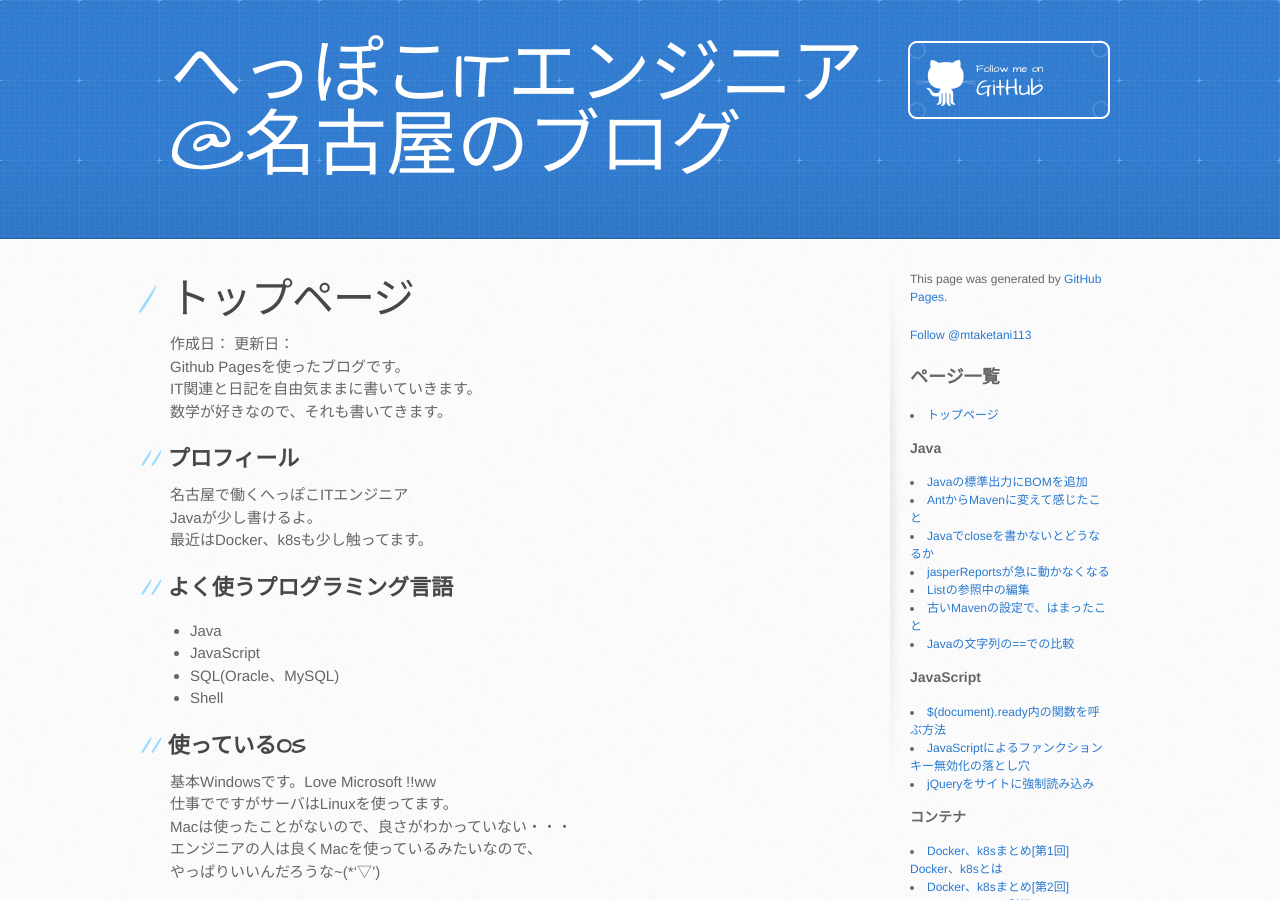
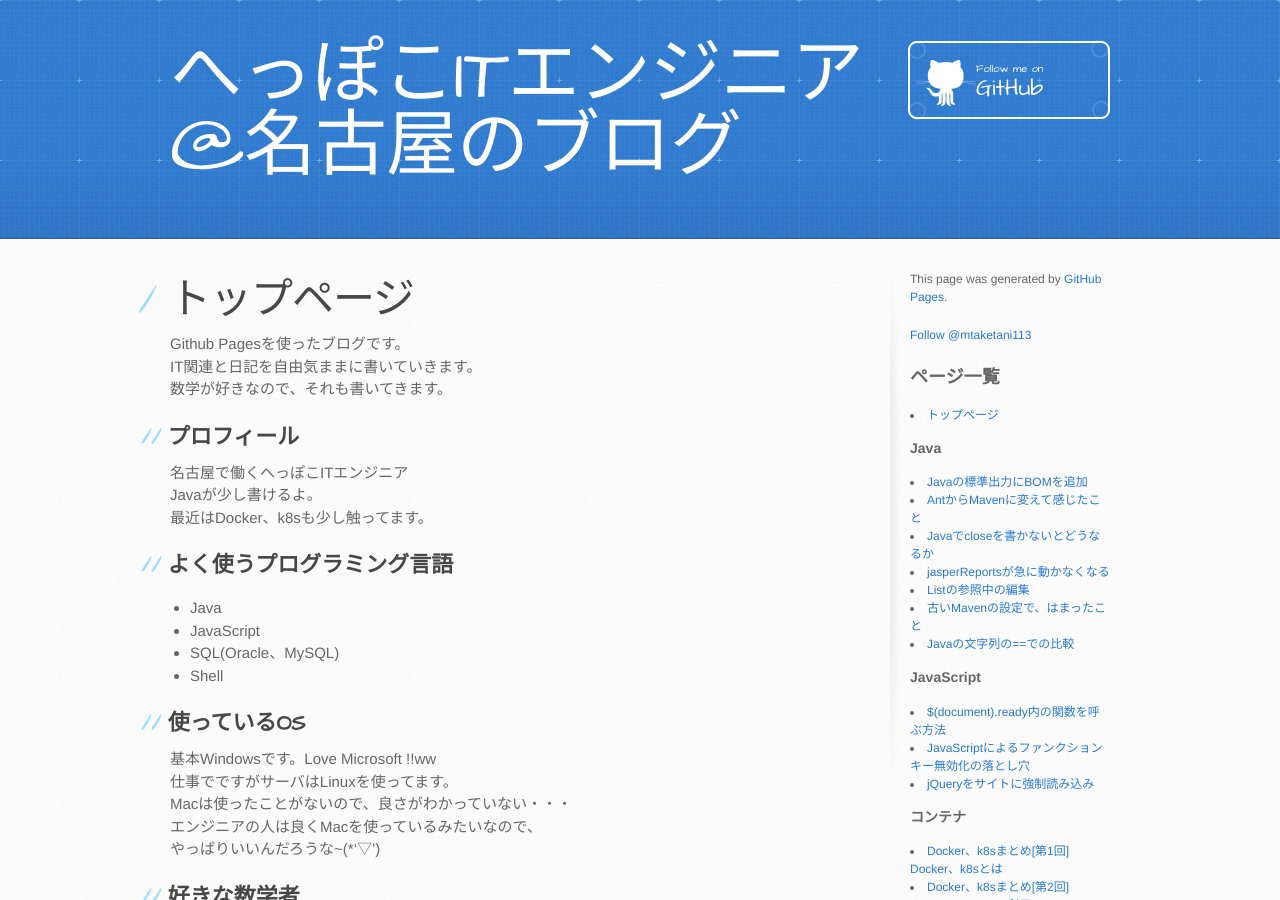
Before and after one commit to mtaketani113/mtaketani113.github.io, a Jekyll site: the page built from index.md, in a window 1280 px wide and 900 px high. Built offline with Jekyll 4.4.1, drawn with Linux system fonts in a browser that asks for light colours; comment, search, counter and statistics services are not loaded; the repository's description, which GitHub fills in, is left out.

Commit message:
if文修正

```diff
--- a/_layouts/default.html
+++ b/_layouts/default.html
@@ -54,10 +54,10 @@
       <div class="inner clearfix">
         <section id="main-content">
           <h1 id="page-title">{{ page.title }}</h1>
-          {% unless page.create_at == empty %}
+          {% unless page.create_at == '' or page.create_at == null %}
             作成日：{{ page.created_at }}
           {% endunless %}
-          {% unless page.last_modifeid_at == empty %}
+          {% unless page.last_modifeid_at == '' or page.last_modifeid_at == null %}
             更新日：{{ page.last_modifeid_at }}
           {% endunless %}
           {{ content }}
```
